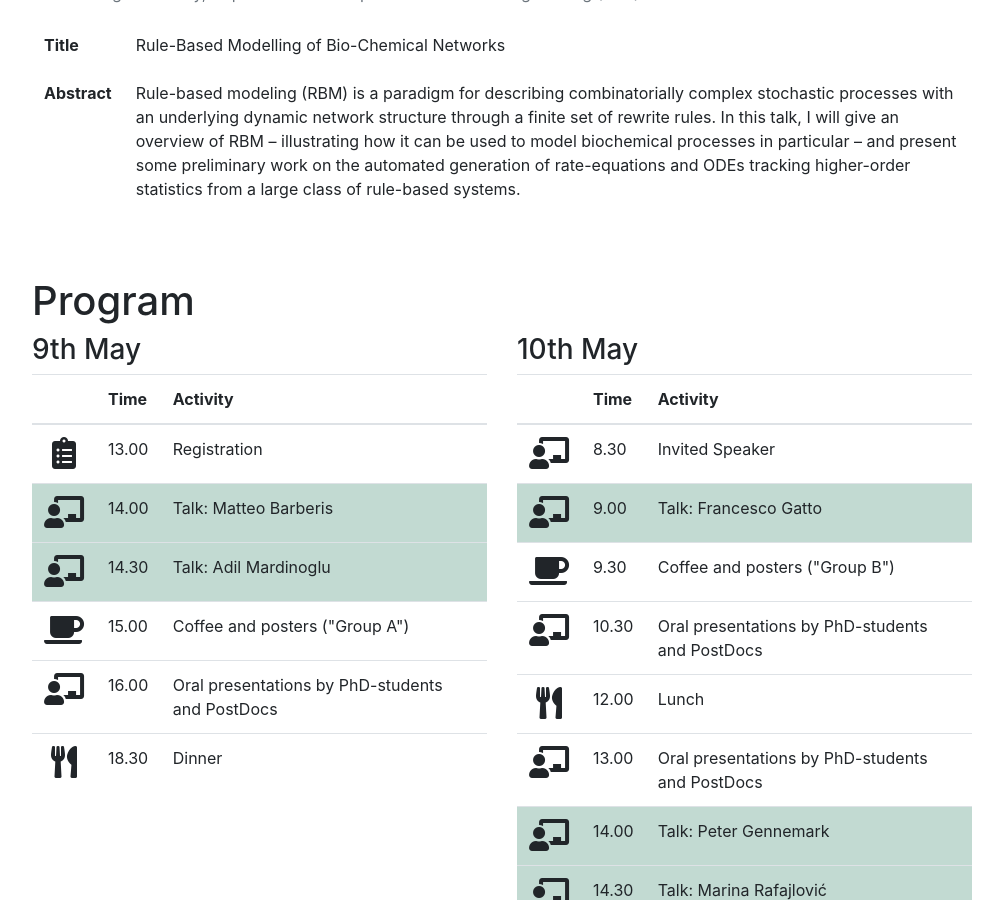
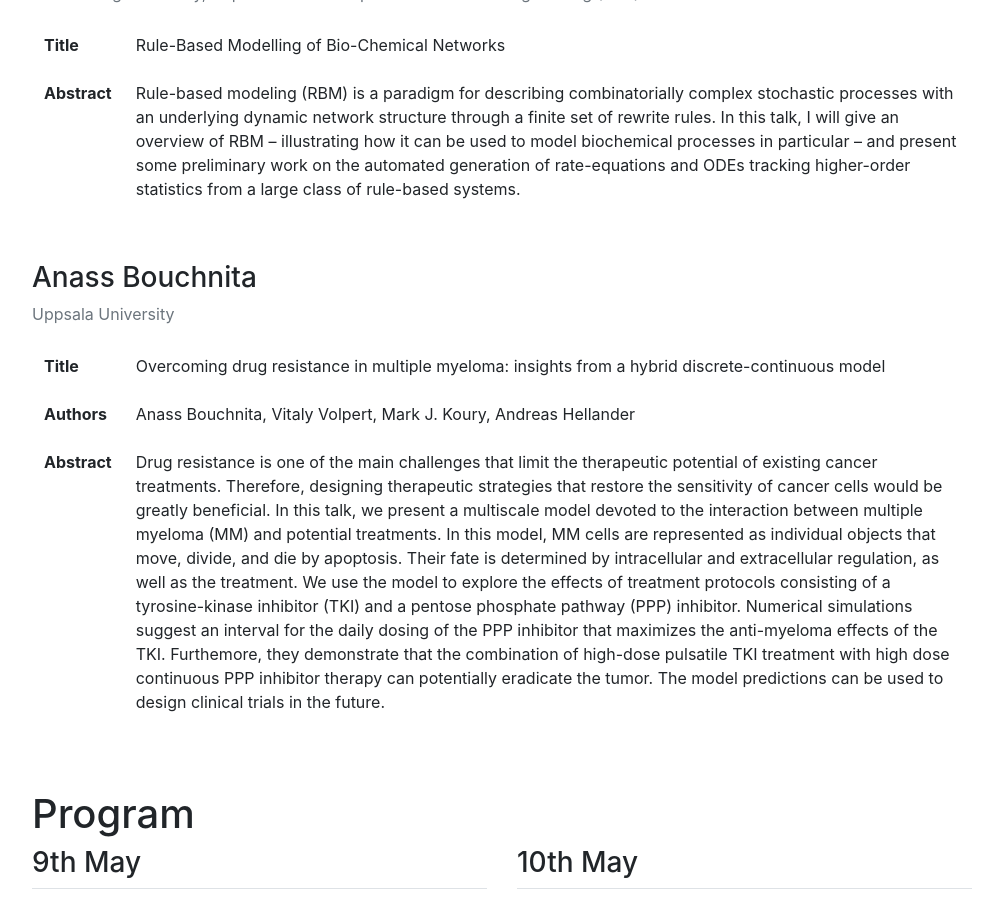
Before and after one commit to mbmworkshop/mbm, a Jekyll site: the page built from index.html, in a window 1280 px wide and 900 px high, scrolled down 5857 px. Shown: the whole window, without its empty margins (138-1141 px from the left). Built offline with Jekyll 4.4.1, drawn with Linux system fonts in a browser that asks for light colours; nearby versions of some CDN libraries.

Commit message:
Added another speaker

```diff
--- a/_includes/speakers.html
+++ b/_includes/speakers.html
@@ -306,5 +306,35 @@
         </table>
       </div>
     </div>
+    <div class="row py-3">
+      <div class="col">
+        <h3>Anass Bouchnita</h3>
+        <p class="text-muted">
+          Uppsala University
+        </p>
+        <table class="table">
+          <tbody>
+            <tr>
+              <th scope="row" style="border: none;">Title</th>
+              <td style="border: none;">
+                Overcoming drug resistance in multiple myeloma: insights from a hybrid discrete-continuous model
+              </td>
+            </tr>
+            <tr>
+              <th scope="row" style="border: none;">Authors</th>
+              <td style="border: none;">
+                Anass Bouchnita, Vitaly Volpert, Mark J. Koury, Andreas Hellander
+              </td>
+            </tr>
+            <tr>
+              <th scape="row" style="border: none;">Abstract</th>
+              <td style="border: none;">
+                Drug resistance is one of the main challenges that limit the therapeutic potential of existing cancer treatments. Therefore, designing therapeutic strategies that restore the sensitivity of cancer cells would be greatly beneficial. In this talk, we present a multiscale model devoted to the interaction between multiple myeloma (MM) and potential treatments. In this model, MM cells are represented as individual objects that move, divide, and die by apoptosis. Their fate is determined by intracellular and extracellular regulation, as well as the treatment. We use the model to explore the effects of treatment protocols consisting of a tyrosine-kinase inhibitor (TKI) and a pentose phosphate pathway (PPP) inhibitor. Numerical simulations suggest an interval for the daily dosing of the PPP inhibitor that maximizes the anti-myeloma effects of the TKI. Furthemore, they demonstrate that the combination of high-dose pulsatile TKI treatment with high dose continuous PPP inhibitor therapy can potentially eradicate the tumor. The model predictions can be used to design clinical trials in the future.
+              </td>
+            </tr>
+          </tbody>
+        </table>
+      </div>
+    </div>
   </div>
 </div>
```
